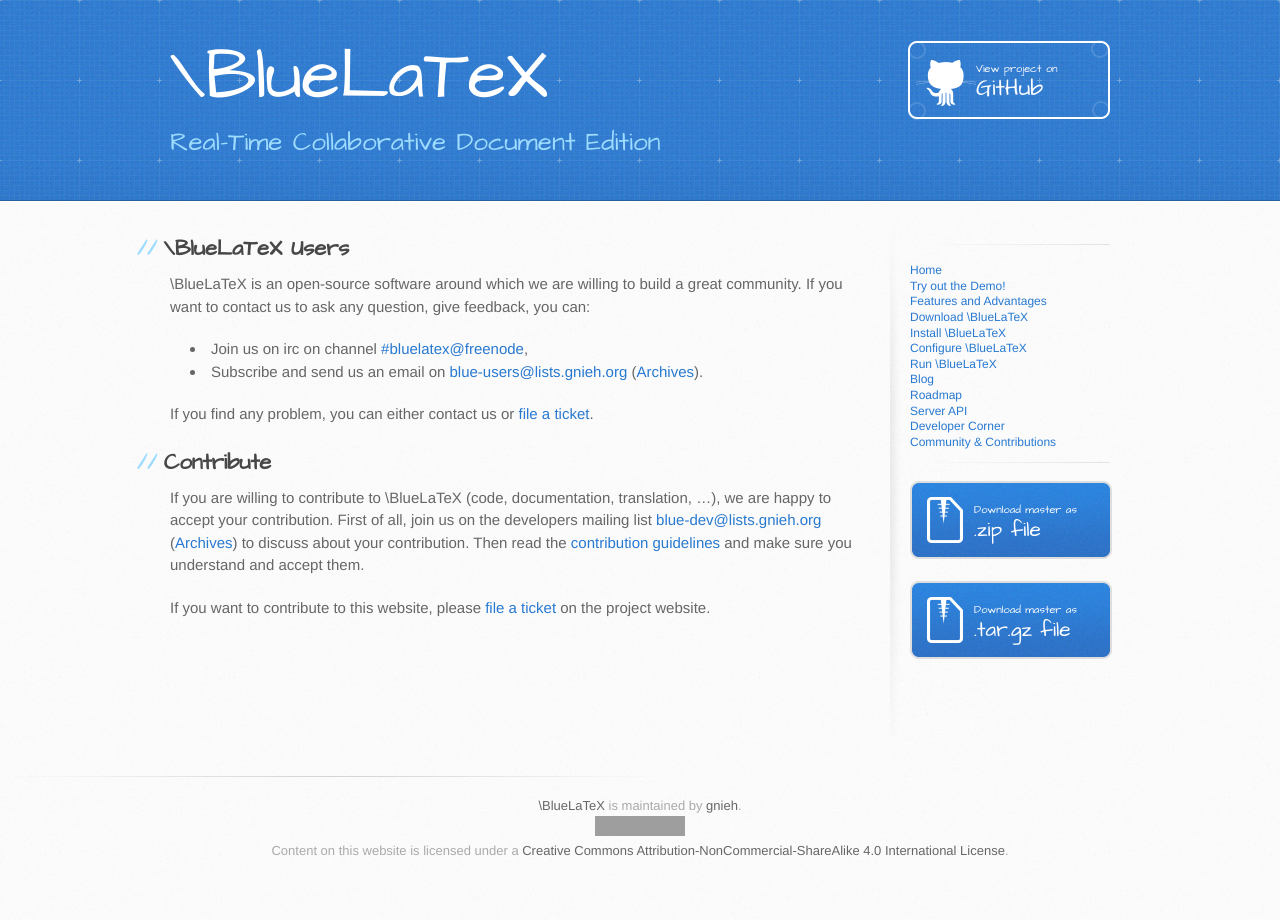
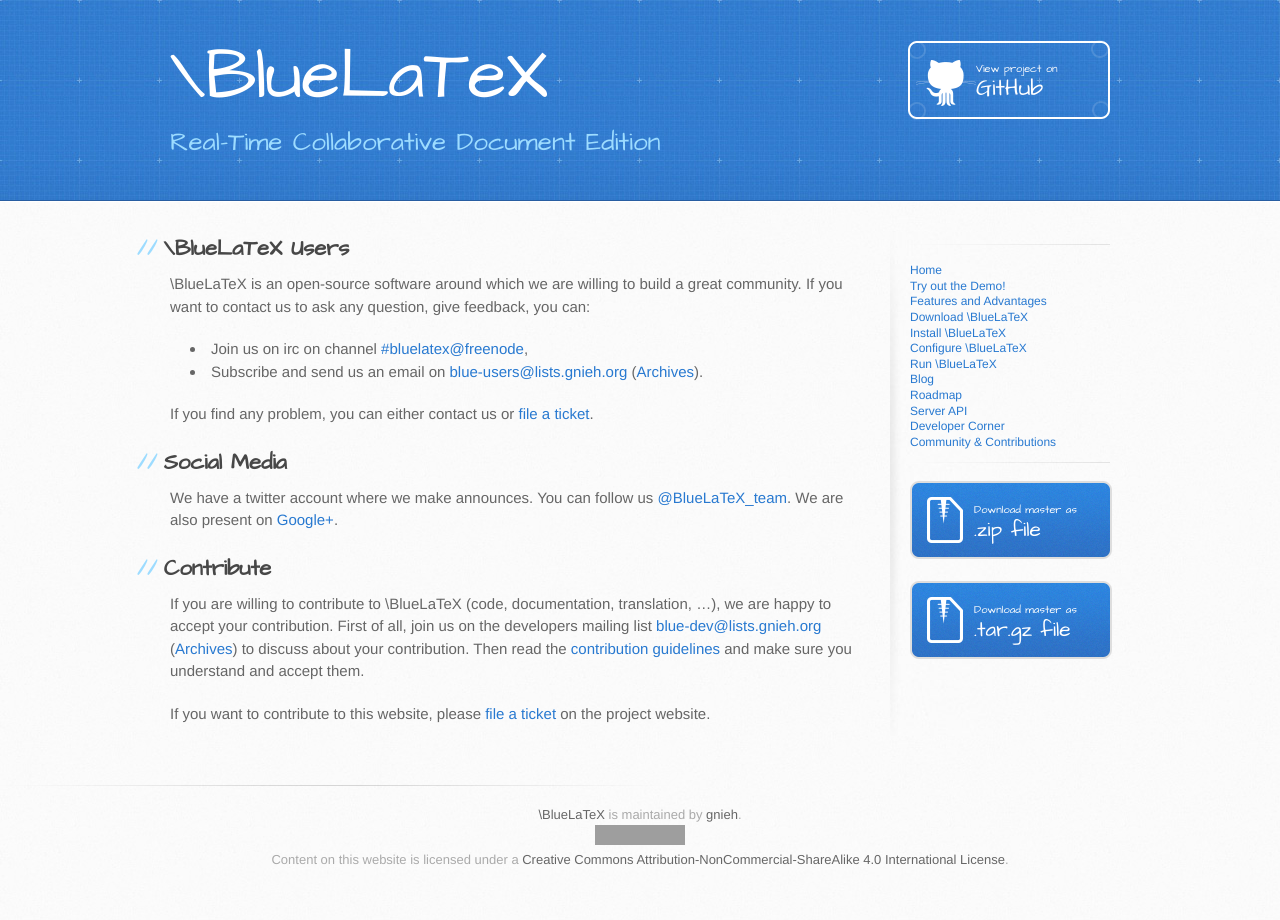
Before and after one commit to jeromedrouet/bluelatex-website, a Jekyll site: the page built from community/index.markdown, in a window 1280 px wide. Built offline with Jekyll 4.4.1, drawn with Linux system fonts in a browser that asks for light colours; grey boxes are pictures that could not be loaded.

Commit message:
Add social media links

```diff
--- a/community/index.markdown
+++ b/community/index.markdown
@@ -14,6 +14,12 @@
 
 If you find any problem, you can either contact us or [file a ticket](https://github.com/gnieh/bluelatex/issues/new).
 
+Social Media
+------------
+
+We have a twitter account where we make announces. You can follow us [@BlueLaTeX\_team](https://twitter.com/BlueLaTeX_team).
+We are also present on [Google+](https://plus.google.com/111161219722510797754/posts).
+
 Contribute
 ----------
 
```
